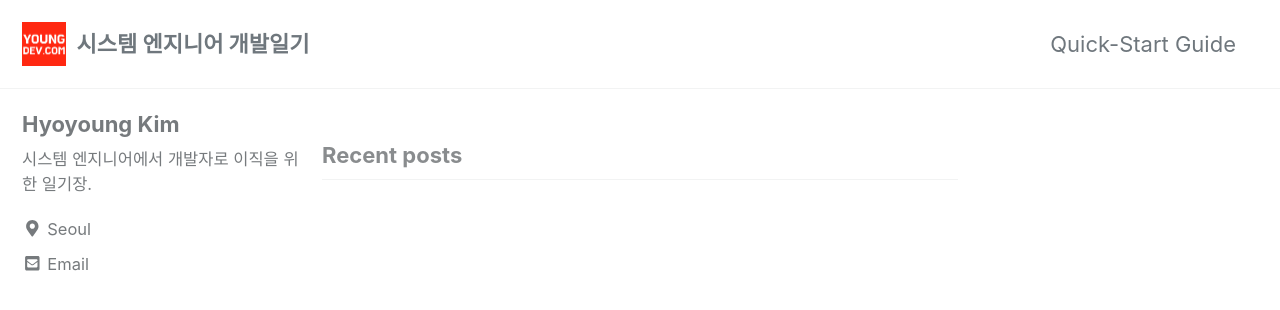
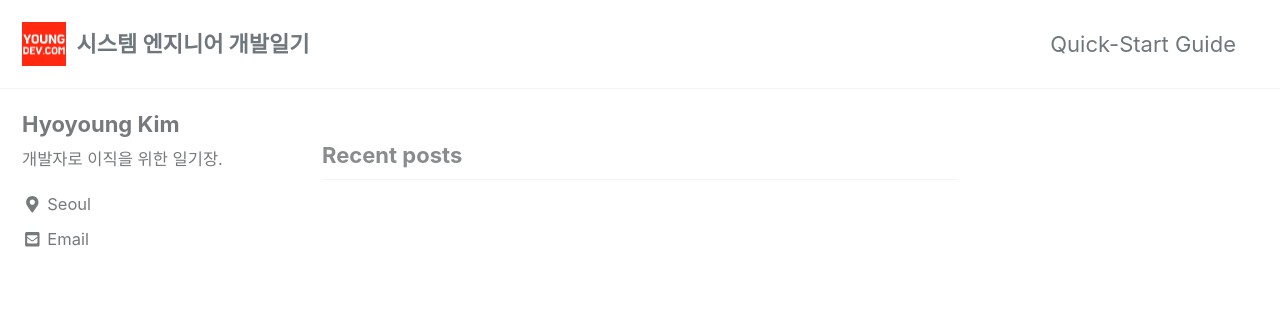
Before and after one commit to youngfromseoul/youngfromseoul.github.io2, a Jekyll site: the page built from index.html, in a window 1280 px wide and 900 px high. Shown: the top 310 px of the window. Built offline with Jekyll 4.4.1, drawn with Linux system fonts in a browser that asks for light colours; cached includes are drawn as plain includes; nearby versions of some CDN libraries; the list of posts is cut into pages by our own code.

Commit message:
Update _config.yml

```diff
--- a/_config.yml
+++ b/_config.yml
@@ -96,7 +96,7 @@ analytics:
 author:
   name             : "Hyoyoung Kim"
   avatar           : # path of avatar image, e.g. "/assets/images/bio-photo.jpg"
-  bio              : "시스템 엔지니어에서 개발자로 이직을 위한 일기장."
+  bio              : "개발자로 이직을 위한 일기장."
   location         : "Seoul"
   email            : "youngfromseoul@gmail.com"
   links:
```
